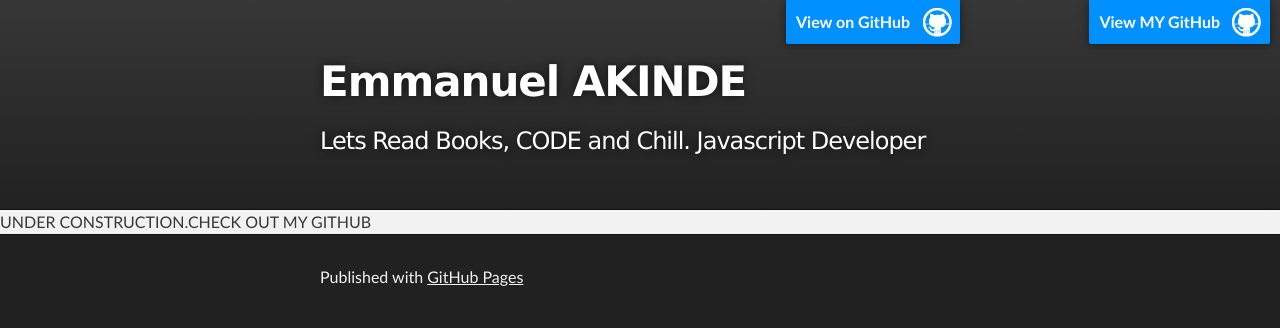
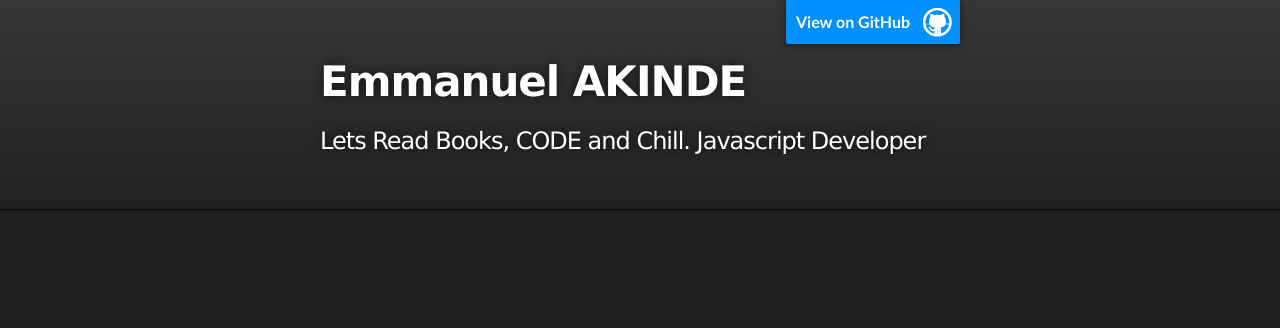
Before and after one commit to Harkindey/harkindey.github.io, a plain HTML site: page index.html in a window 1280 px wide. Drawn offline with Linux system fonts and the light colour scheme.

Commit message:
removed news

```diff
--- a/index.html
+++ b/index.html
@@ -26,17 +26,8 @@
 
     <!-- MAIN CONTENT -->
     <div id="main_content_wrap" class="outer">
-      UNDER CONSTRUCTION.CHECK OUT MY GITHUB <a id="forkme_banner" href="https://github.com/Harkindey">View MY GitHub</a>
+
     </div>
-
-    <!-- FOOTER  -->
-    <div id="footer_wrap" class="outer">
-      <footer class="inner">
-        <p>Published with <a href="https://pages.github.com">GitHub Pages</a></p>
-      </footer>
-    </div>
-
-
 
   </body>
 </html>
```
